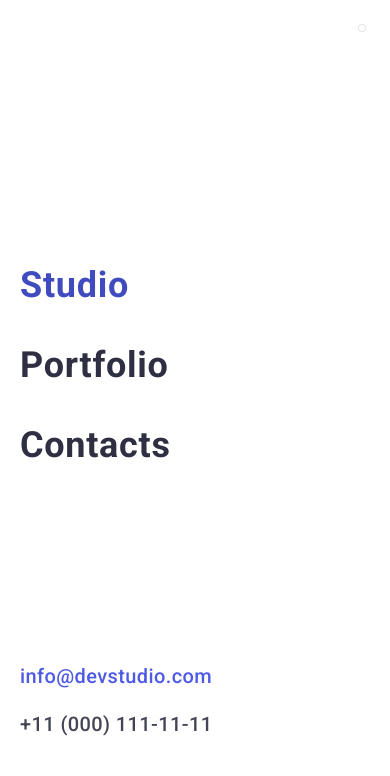
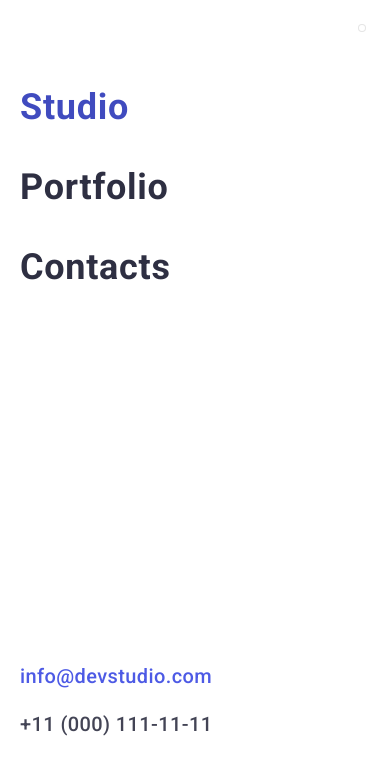
Before and after one commit to OlgaDed/OlgaDed-goit-markup-hw-066, a plain HTML site: page index.html in a window 390 px wide. Both pictures are taken after a click on the label 327 px from the left and 29 px from the top of the page. Shown: the top 776 px of the page. Drawn offline with nearby package versions, Linux system fonts and the light colour scheme.

Commit message:
mobile-menu

```diff
--- a/css/styles.css
+++ b/css/styles.css
@@ -181,15 +181,31 @@ body {
   transform: translateX(-100%);
   transition: transform 0.3s ease-in-out;
   z-index: 1000;
-  padding: 20px;
+  padding-left: 20px;
   box-sizing: border-box;
   display: flex;
   flex-direction: column;
   align-items: left;
-  justify-content: space-between;
+  /* justify-content: space-between; */
+  padding-top: 20px;
+  padding-bottom: 20px;
   visibility: hidden;
   opacity: 0;
-  pointer-events: none;
+  pointer-events: block;
+}
+
+.mobile-nav-container {
+  padding-top: 20px;
+  display: flex;
+  flex-grow: 1;
+  justify-content: column;
+  justify-content: flex-start;
+}
+
+.mobile-address-icon {
+  position: absolute;
+  bottom: 20px;
+  width: 100%;
 }
 
 .burger-checkbox:checked ~ .mobile-menu {
--- a/index.html
+++ b/index.html
@@ -51,10 +51,11 @@
         <!-- кнопка-бургер -->
         <label for="menu-toggle" class="burger">
           <svg class="burger-open">
-                <use xlink:href="./images/icons.svg#icon-heroicons-solid_menu"></use>
+            <use
+              xlink:href="./images/icons.svg#icon-heroicons-solid_menu"
+            ></use>
           </svg>
         </label>
-
 
         <!-- мобільне меню -->
         <div class="mobile-menu">
@@ -63,6 +64,8 @@
               <use xlink:href="./images/icons.svg#icon-Vector-close"></use>
             </svg>
           </label>
+
+          <div class="mobile-nav-container">
             <ul class="mobile-nav-list">
               <li>
                 <a href="./index.html" class="mobile-nav-link current"
@@ -214,7 +217,8 @@
                   ./images/mark-guerrero-2x.jpg 2x
                 "
                 alt="Mark Guerrero"
-                width="264" />
+                width="264"
+              />
               <div class="team-card">
                 <h3 class="team-member">Mark Guerrero</h3>
                 <p class="team-position">Product Designer</p>
```
Lines whose indentation alone changed are shown as unchanged.
